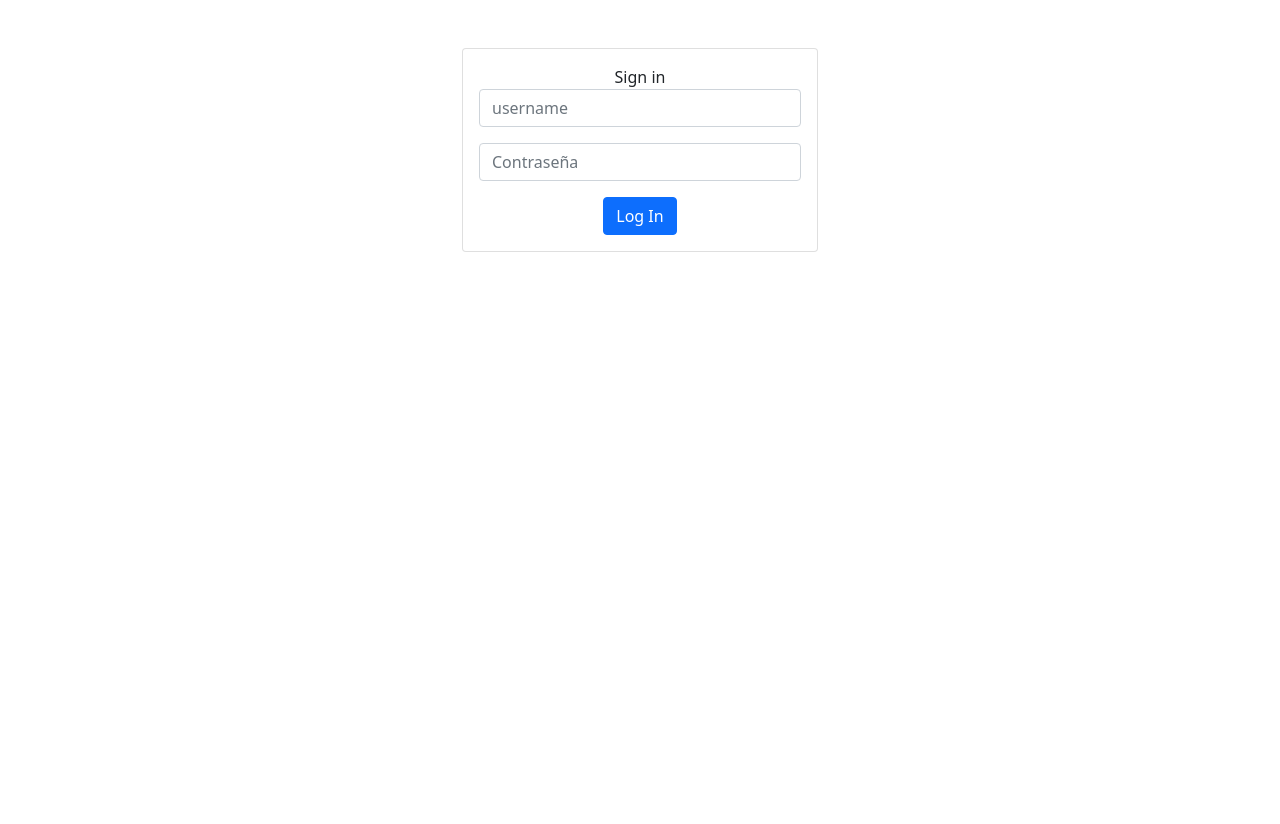
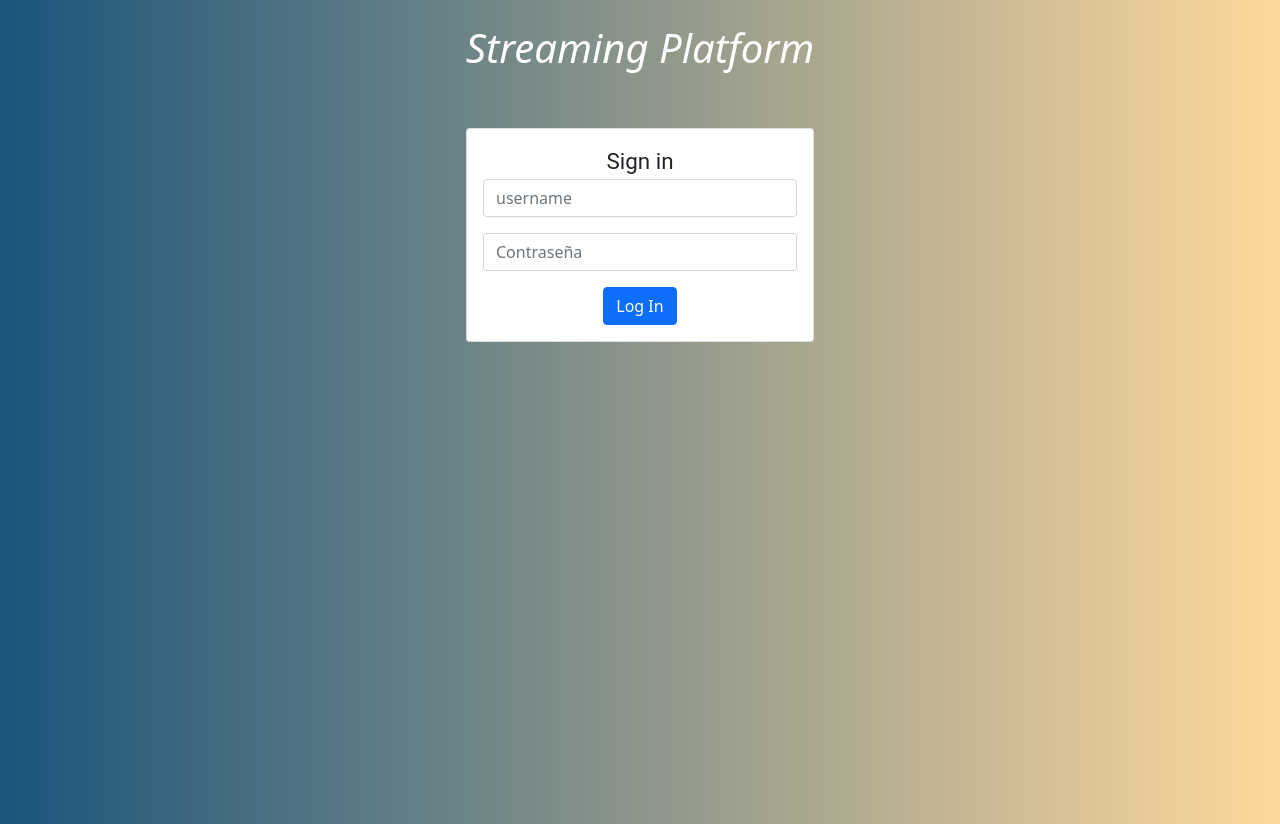
Before and after one commit to emilo85/aivo-challenge, an Angular app: page / in a window 1280 px wide. Before the commit the page ends 800 px from the top, so only its background shows below. Built offline with nearby package versions, Linux system fonts and the light colour scheme.

Commit message:
adding styles to login page

```diff
--- a/src/app/app.component.css
+++ b/src/app/app.component.css
@@ -0,0 +1,8 @@
+.container{
+    margin-bottom: 20px;
+}
+
+div h1{
+    font-style: italic;
+    color:white
+}
--- a/src/app/app.component.html
+++ b/src/app/app.component.html
@@ -1 +1,6 @@
-<router-outlet></router-outlet>
+<div class="container">
+  <div class="row text-center mt-4">
+    <h1>Streaming Platform</h1>
+  </div>
+  <router-outlet></router-outlet>
+</div>
--- a/src/app/components/login/login.component.css
+++ b/src/app/components/login/login.component.css
@@ -0,0 +1,4 @@
+.title {
+    font-size: 1.4rem;
+    font-family: 'Roboto', sans-serif;
+}
--- a/src/styles.css
+++ b/src/styles.css
@@ -1 +1,12 @@
-/* You can add global styles to this file, and also import other style files */
+body {
+    background: #ffd89b;
+    /* fallback for old browsers */
+    background: -webkit-linear-gradient(to right, #19547b, #ffd89b);
+    /* Chrome 10-25, Safari 5.1-6 */
+    background: linear-gradient(to right, #19547b, #ffd89b);
+    /* W3C, IE 10+/ Edge, Firefox 16+, Chrome 26+, Opera 12+, Safari 7+ */
+
+}
+
+html, body { height: 100%; }
+body { margin: 0; font-family: Roboto, "Helvetica Neue", sans-serif; }
```
